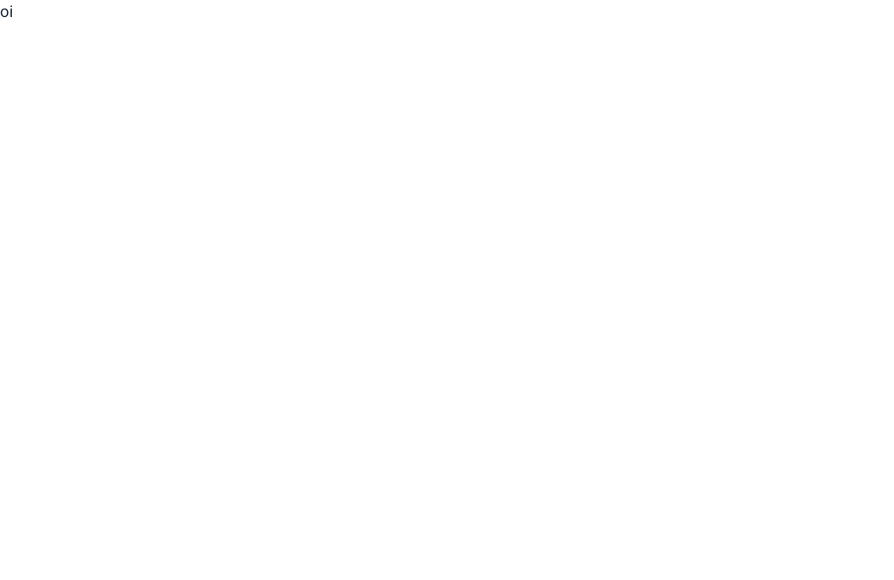
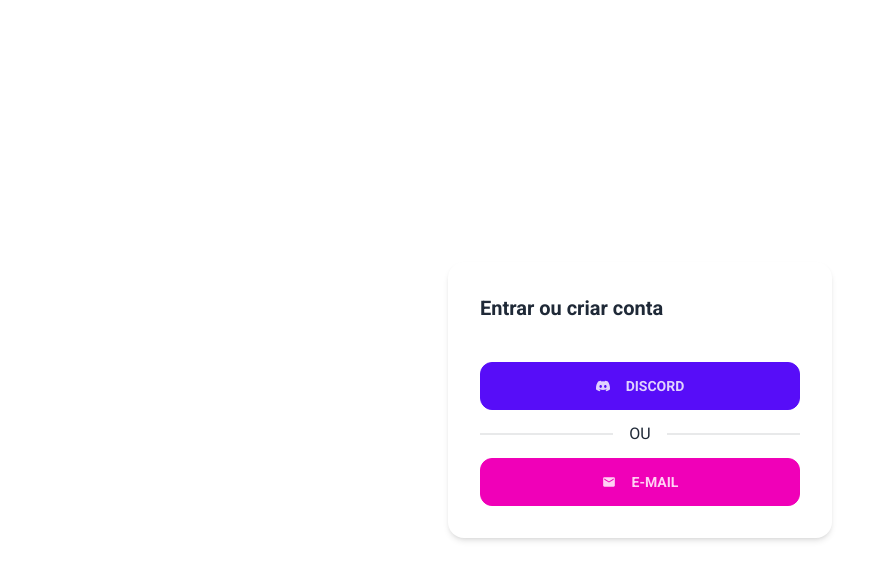
Before and after one commit to monetizzer/mvp-front, a Next.js app: page / in a window 1280 px wide. Shown: the top 580 px of the page, without its empty margins (0-894 px from the left). Built offline with nearby package versions, Linux system fonts and the light colour scheme.

Commit message:
feat: add login page

```diff
--- a/src/app/globals.css
+++ b/src/app/globals.css
@@ -33,6 +33,6 @@
 	}
 
 	.container-padding {
-		@apply py-4 md:py-6 px-6 md:px-8;
+		@apply py-4 md:py-6 px-2 xs:px-6 md:px-8;
 	}
 }
--- a/src/app/page.tsx
+++ b/src/app/page.tsx
@@ -1,7 +1,30 @@
+import { BsDiscord } from 'react-icons/bs'
+import { MdEmail } from 'react-icons/md'
+
 export default function Home() {
   return (
-    <main>
-      oi
+    <main className="min-h-[100dvh] w-full flex justify-center">
+      <section className="max-w-7xl container-padding w-full flex items-center justify-center">
+        <div className="xs:card flex-shrink-0 w-full max-w-sm xs:shadow-md xs:bg-base-100">
+          <div className="card-body">
+            <h2 className="card-title">Entrar ou criar conta</h2>
+
+            <div className="flex items-center justify-center flex-col mt-8">
+              <button type="button" title='Logar com discord' className="btn btn-primary rounded-xl w-full">
+                <BsDiscord className="mr-2" />
+
+                Discord
+              </button>
+              <div className="divider">OU</div>
+              <button type="button" title='Logar com email' className="btn btn-secondary rounded-xl w-full">
+                <MdEmail className="mr-2" />
+
+                E-mail
+              </button>
+            </div>
+          </div>
+        </div>
+      </section>
     </main>
   )
 }
```
